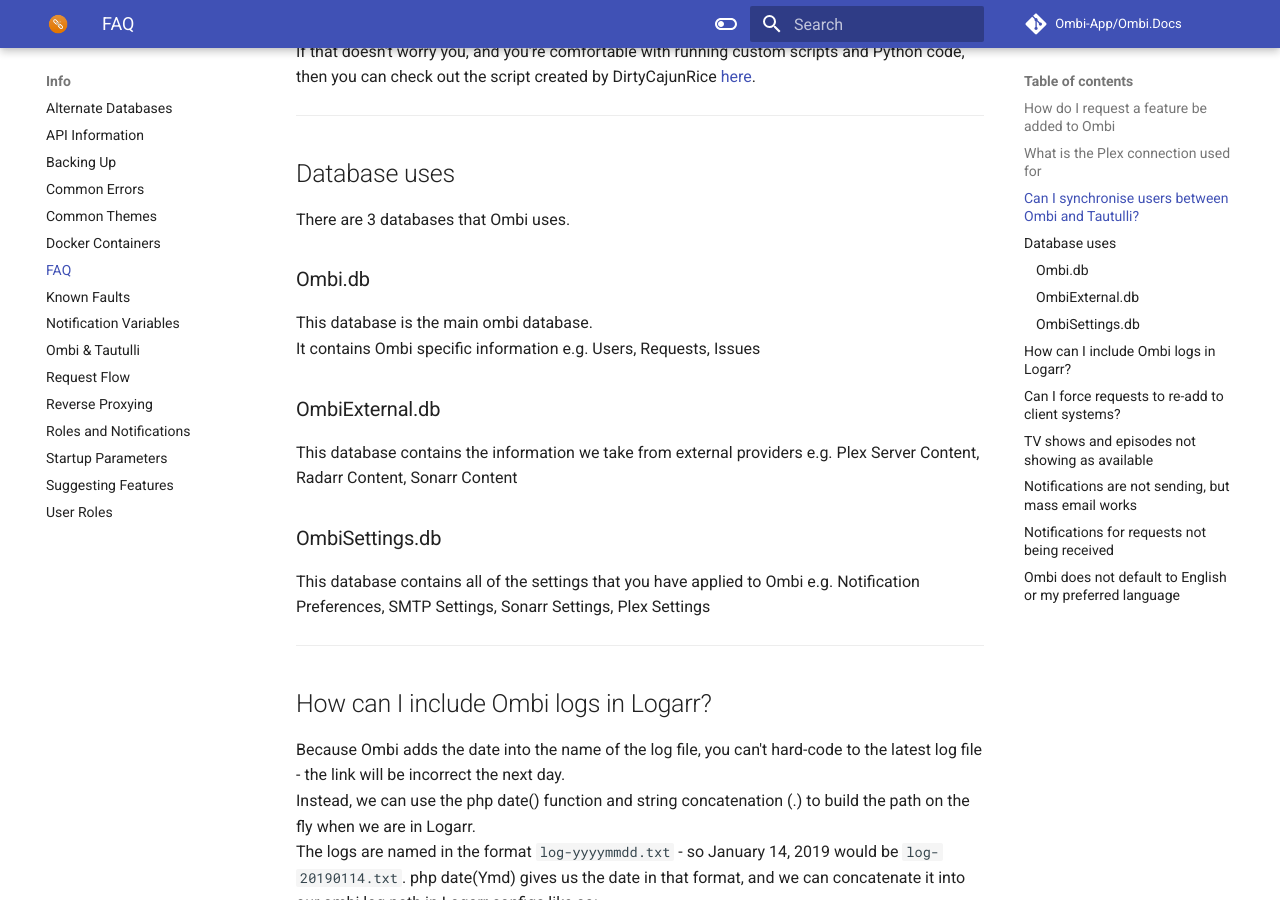
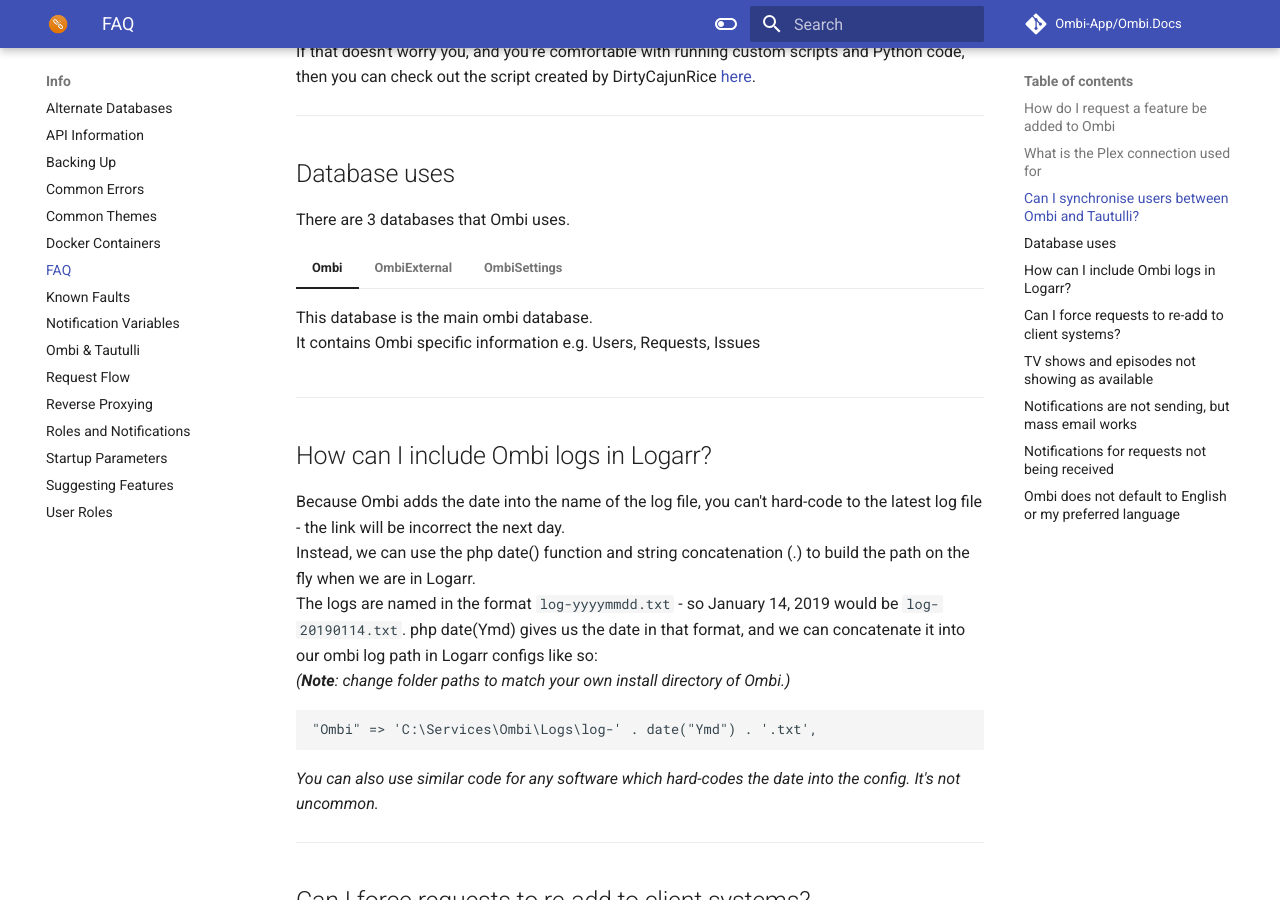
Before and after one commit to Ombi-app/Ombi.Docs, an MkDocs documentation site: the page built from docs/info/faq.md, in a window 1280 px wide and 900 px high, scrolled down 770 px. Built offline with MkDocs 1.6.1 and Material for MkDocs 9.7.7, drawn with Linux system fonts in a browser that asks for light colours; comment, search, counter and statistics services are not loaded.

Commit message:
Many changes

`````diff
--- a/docs/info/faq.md
+++ b/docs/info/faq.md
@@ -32,18 +32,18 @@
 
 There are 3 databases that Ombi uses.
 
-### Ombi.db
+=== "Ombi"
 
-This database is the main ombi database.
-It contains Ombi specific information e.g. Users, Requests, Issues
+    This database is the main ombi database.
+    It contains Ombi specific information e.g. Users, Requests, Issues
 
-### OmbiExternal.db
+=== "OmbiExternal"
 
-This database contains the information we take from external providers e.g. Plex Server Content, Radarr Content, Sonarr Content
+    This database contains the information we take from external providers e.g. Plex Server Content, Radarr Content, Sonarr Content
 
-### OmbiSettings.db
+=== "OmbiSettings"
 
-This database contains all of the settings that you have applied to Ombi e.g. Notification Preferences, SMTP Settings, Sonarr Settings, Plex Settings
+    This database contains all of the settings that you have applied to Ombi e.g. Notification Preferences, SMTP Settings, Sonarr Settings, Plex Settings
 
 ***
 
@@ -54,9 +54,9 @@
 The logs are named in the format `log-yyyymmdd.txt` - so January 14, 2019 would be `log-20190114.txt`. php date(Ymd) gives us the date in that format, and we can concatenate it into our ombi log path in Logarr configs like so:
 _(**Note**: change folder paths to match your own install directory of Ombi.)_
 
-````php
+```php
 "Ombi" => 'C:\Services\Ombi\Logs\log-' . date("Ymd") . '.txt',
-````
+```
 
 _You can also use similar code for any software which hard-codes the date into the config. It's not uncommon._
 
`````
Also changed, not shown: docs/info/backing-up.md (+2 -0 lines), docs/info/known-faults.md (+0 -6 lines).
